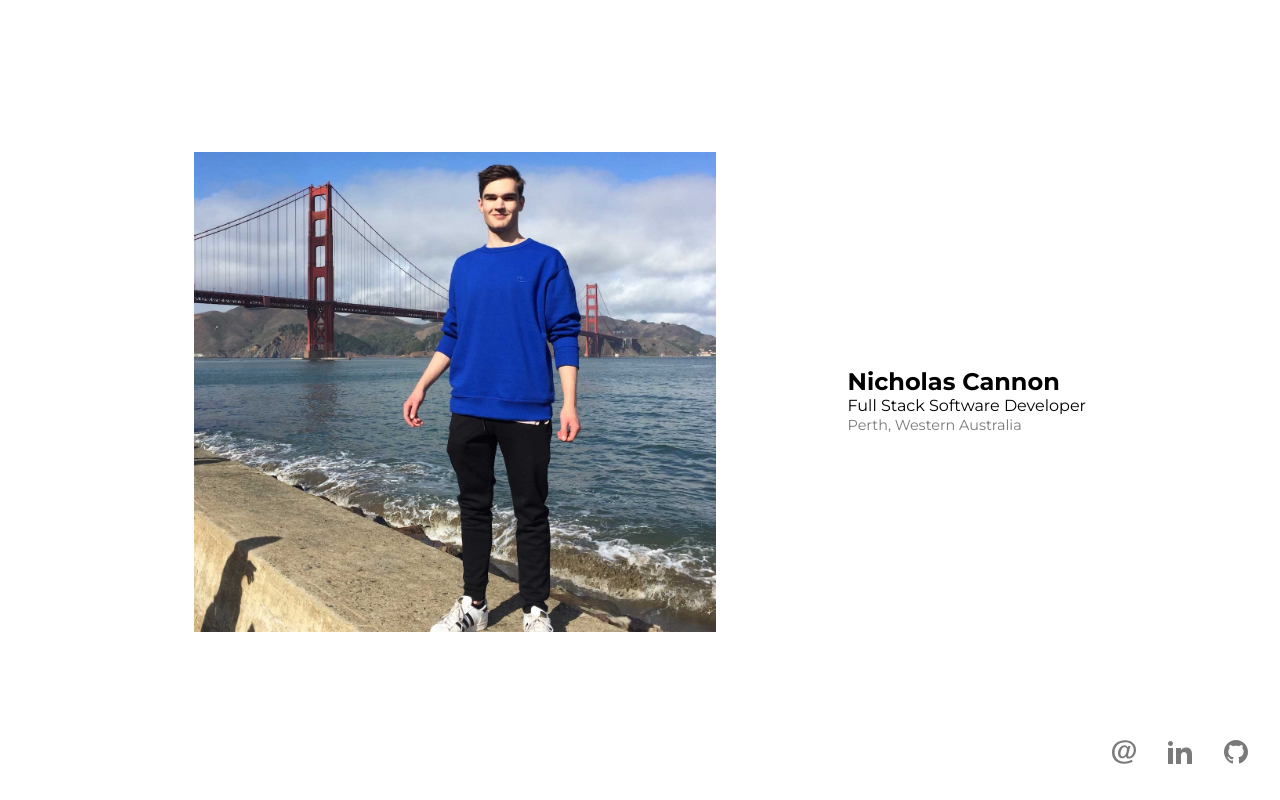
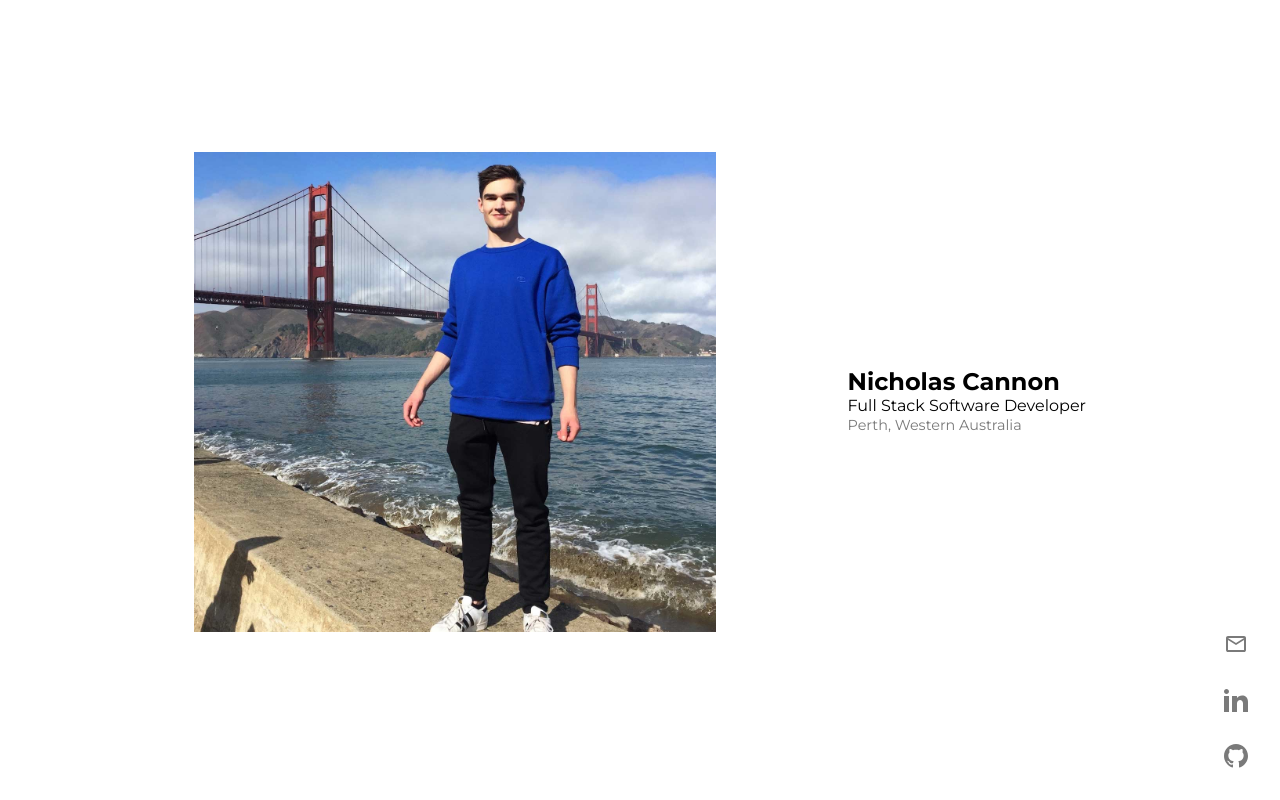
Before and after one commit to nicholascannon1/portfolio-v4, a Next.js app in the folder client/: page / in a window 1280 px wide. Shown: the top 800 px of the page. Built offline with nearby package versions, Linux system fonts and the light colour scheme.

Commit message:
Adjust social hud

```diff
--- a/client/styles/hud.module.css
+++ b/client/styles/hud.module.css
@@ -9,5 +9,9 @@
 }
 
 .hud > a {
-    margin-left: 2rem;
+    margin-top: 2rem;
+
+    display: flex;
+    justify-content: center;
+    align-items: center;
 }
```
Also changed, not shown: client/public/imgs/email.svg.
